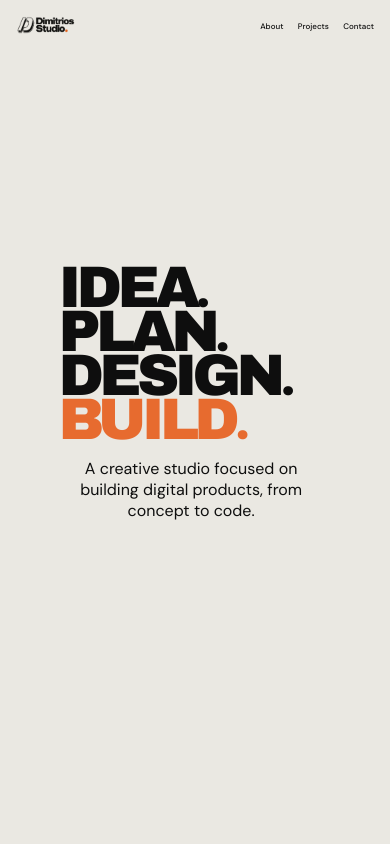
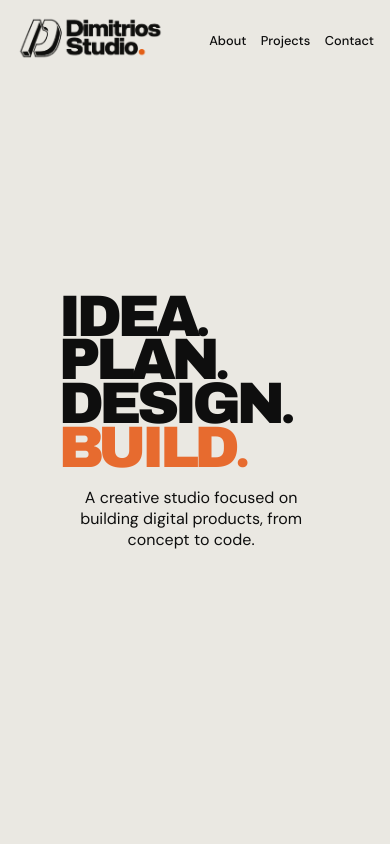
Before and after one commit to dimitrilahanas/portfolio-website-vite, a React (Vite) app: page / in a window 390 px wide. Shown: the top 844 px of the page. Built offline with nearby package versions, Linux system fonts and the light colour scheme.

Commit message:
change logo size on navbar media query

```diff
--- a/src/components/Navbar.module.css
+++ b/src/components/Navbar.module.css
@@ -30,10 +30,6 @@
 @media (max-width: 768px) {
     .stickyNav {
         padding: 1rem 1rem 0.5rem;
-        font-size: clamp(0.5rem, 1.5vw, 1.2rem);
-    }
-
-    .longLogo {
-        width: clamp(60px, 6vw, 90px);
+        font-size: clamp(0.8rem, 1.8vw, 1.8rem);
     }
 }
```
